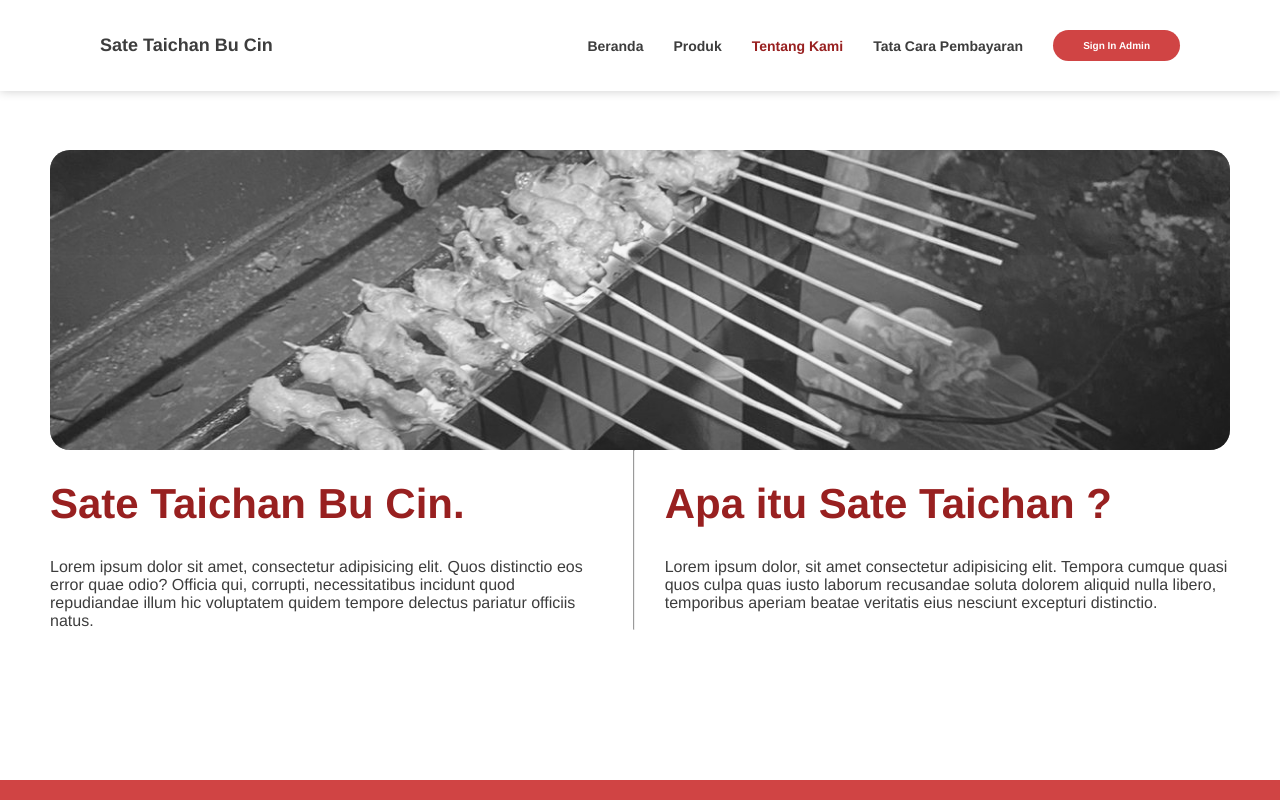
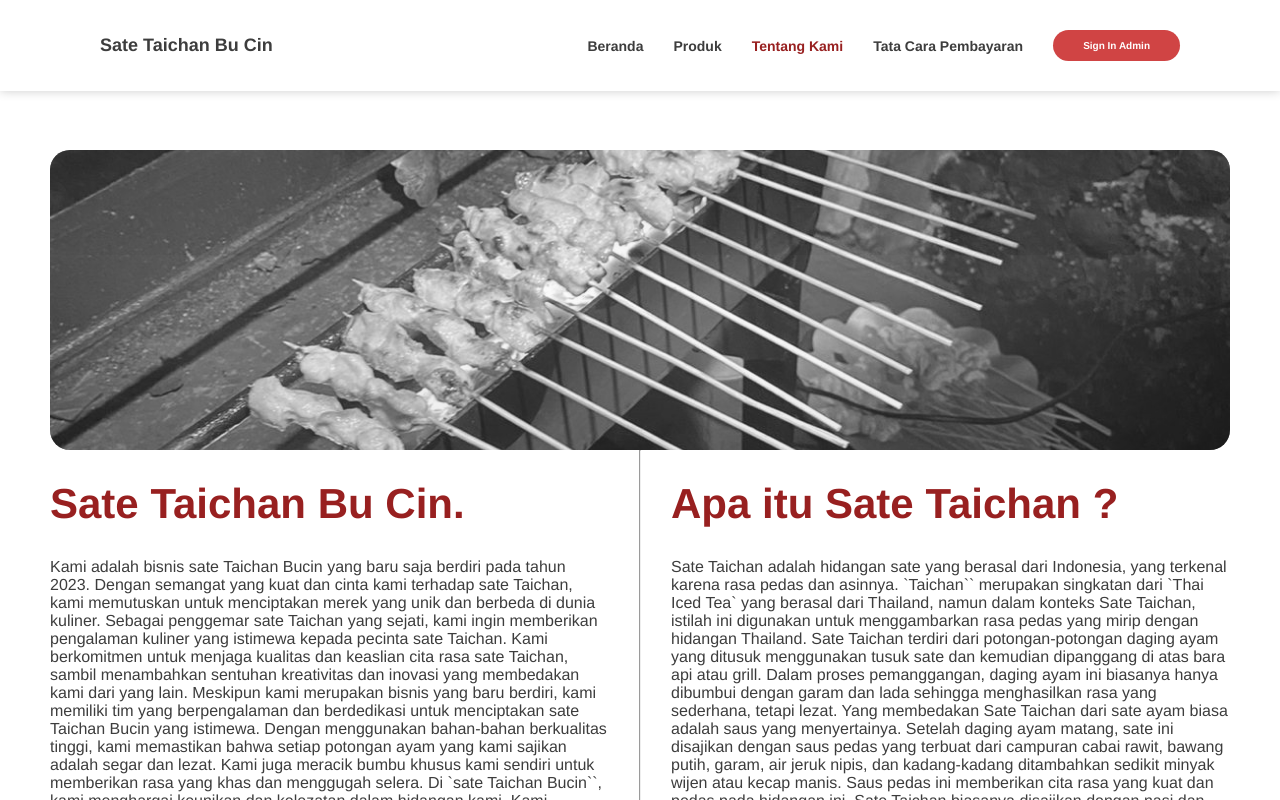
Before and after one commit to AdamSakeA/App-next-schema, a Next.js app: page /about in a window 1280 px wide. Shown: the top 800 px of the page. Built offline with nearby package versions, Linux system fonts and the light colour scheme; no server answers.

Commit message:
add : tentang kami

```diff
--- a/src/components/layout/index.jsx
+++ b/src/components/layout/index.jsx
@@ -9,7 +9,7 @@ export default function Layout({ title, children }) {
       <Head>
         <title>{`Sate Taichan : ${title}`}</title>
         <meta name="viewport" content="width=device-width, initial-scale=1" />
-        <link rel="icon" href="/imgs/sate-erik-bg.png" />
+        <link rel="icon" href="/imgs/LogoSate.svg" />
       </Head>
       <Navigation navLink={navigationData} />
       <main className={styles.layout}>{children}</main>
--- a/src/containers/about/about.module.scss
+++ b/src/containers/about/about.module.scss
@@ -3,6 +3,10 @@
 .about__wrapper {
   display: flex;
   gap: 30px;
+  flex-direction: column;
+  @media (min-width: 768px) {
+    flex-direction: row;
+  }
 }
 
 .about__images {
@@ -20,6 +24,10 @@
   border-radius: 20px;
 }
 
+.about__container {
+  flex: 1;
+}
+
 .about__title {
   font-size: $title;
   color: $bgRedPrimary;
--- a/src/containers/about/index.jsx
+++ b/src/containers/about/index.jsx
@@ -14,23 +14,71 @@ export default function About() {
         />
       </div>
       <div className={styles.about__wrapper}>
-        <div>
+        {/* left */}
+        <div className={styles.about__container}>
           <h1 className={styles.about__title}>Sate Taichan Bu Cin.</h1>
           <p className={styles.about__desc}>
-            Lorem ipsum dolor sit amet, consectetur adipisicing elit. Quos
-            distinctio eos error quae odio? Officia qui, corrupti,
-            necessitatibus incidunt quod repudiandae illum hic voluptatem quidem
-            tempore delectus pariatur officiis natus.
+            Kami adalah bisnis sate Taichan Bucin yang baru saja berdiri pada
+            tahun 2023. Dengan semangat yang kuat dan cinta kami terhadap sate
+            Taichan, kami memutuskan untuk menciptakan merek yang unik dan
+            berbeda di dunia kuliner. Sebagai penggemar sate Taichan yang
+            sejati, kami ingin memberikan pengalaman kuliner yang istimewa
+            kepada pecinta sate Taichan. Kami berkomitmen untuk menjaga kualitas
+            dan keaslian cita rasa sate Taichan, sambil menambahkan sentuhan
+            kreativitas dan inovasi yang membedakan kami dari yang lain.
+            Meskipun kami merupakan bisnis yang baru berdiri, kami memiliki tim
+            yang berpengalaman dan berdedikasi untuk menciptakan sate Taichan
+            Bucin yang istimewa. Dengan menggunakan bahan-bahan berkualitas
+            tinggi, kami memastikan bahwa setiap potongan ayam yang kami sajikan
+            adalah segar dan lezat. Kami juga meracik bumbu khusus kami sendiri
+            untuk memberikan rasa yang khas dan menggugah selera. Di `sate
+            Taichan Bucin``, kami menghargai keunikan dan kelezatan dalam
+            hidangan kami. Kami menghadirkan berbagai varian sate Taichan yang
+            inovatif, mulai dari sate Taichan pedas hingga sate Taichan dengan
+            saus spesial yang khas. Kami berusaha untuk memberikan pilihan yang
+            beragam kepada pelanggan kami agar mereka dapat menikmati sate
+            Taichan sesuai dengan selera mereka. Selain dari hidangan yang
+            lezat, kami juga mengutamakan pelayanan yang ramah dan profesional
+            kepada setiap pelanggan. Kami ingin menciptakan lingkungan yang
+            menyenangkan dan nyaman di restoran kami, sehingga pelanggan dapat
+            merasa dihargai dan merasa seperti bagian dari keluarga kami.
+            Sebagai bisnis yang baru berdiri, kami sangat menghargai umpan balik
+            pelanggan. Kami selalu terbuka untuk saran dan kritik yang
+            konstruktif demi meningkatkan kualitas hidangan dan pelayanan kami.
+            Kami berjanji untuk terus berinovasi dan memberikan pengalaman
+            kuliner yang semakin baik kepada pelanggan kami. Di `sate Taichan
+            Bucin`, kami merasa bangga atas pencapaian kami dalam waktu yang
+            singkat. Kami berharap dapat terus tumbuh dan berkembang menjadi
+            destinasi favorit bagi pecinta sate Taichan. Kami berkomitmen untuk
+            memberikan pengalaman kuliner yang tak terlupakan dan menjadikan
+            sate Taichan Bucin kami sebagai pilihan utama di hati para bucin
+            sate Taichan.
           </p>
         </div>
         <hr />
-        <div>
+        <div className={styles.about__container}>
           <h1 className={styles.about__title}>Apa itu Sate Taichan ?</h1>
           <p className={styles.about__desc}>
-            Lorem ipsum dolor, sit amet consectetur adipisicing elit. Tempora
-            cumque quasi quos culpa quas iusto laborum recusandae soluta dolorem
-            aliquid nulla libero, temporibus aperiam beatae veritatis eius
-            nesciunt excepturi distinctio.
+            Sate Taichan adalah hidangan sate yang berasal dari Indonesia, yang
+            terkenal karena rasa pedas dan asinnya. `Taichan`` merupakan
+            singkatan dari `Thai Iced Tea` yang berasal dari Thailand, namun
+            dalam konteks Sate Taichan, istilah ini digunakan untuk
+            menggambarkan rasa pedas yang mirip dengan hidangan Thailand. Sate
+            Taichan terdiri dari potongan-potongan daging ayam yang ditusuk
+            menggunakan tusuk sate dan kemudian dipanggang di atas bara api atau
+            grill. Dalam proses pemanggangan, daging ayam ini biasanya hanya
+            dibumbui dengan garam dan lada sehingga menghasilkan rasa yang
+            sederhana, tetapi lezat. Yang membedakan Sate Taichan dari sate ayam
+            biasa adalah saus yang menyertainya. Setelah daging ayam matang,
+            sate ini disajikan dengan saus pedas yang terbuat dari campuran
+            cabai rawit, bawang putih, garam, air jeruk nipis, dan kadang-kadang
+            ditambahkan sedikit minyak wijen atau kecap manis. Saus pedas ini
+            memberikan cita rasa yang kuat dan pedas pada hidangan ini. Sate
+            Taichan biasanya disajikan dengan nasi dan bahan pelengkap lainnya
+            seperti mentimun, tomat, kol, atau daun kemangi. Hidangan ini
+            terkenal di Indonesia, terutama di daerah Jakarta dan sekitarnya,
+            dan telah menjadi populer karena kelezatannya yang unik dan
+            kepedasannya yang dapat disesuaikan dengan selera masing-masing.
           </p>
         </div>
       </div>
--- a/src/services/config.js
+++ b/src/services/config.js
@@ -1,6 +1,6 @@
 const ConfigUrl = {
-  baseURL: "http://localhost:3000/api/",
-  // baseURL: "https://app-next-schema.vercel.app/api/",
+  // baseURL: "http://localhost:3000/api/",
+  baseURL: "https://app-next-schema.vercel.app/api/",
 };
 
 export default ConfigUrl;
```
Also changed, not shown: src/services/apiConfig.js (deleted, +0 -52 lines).
